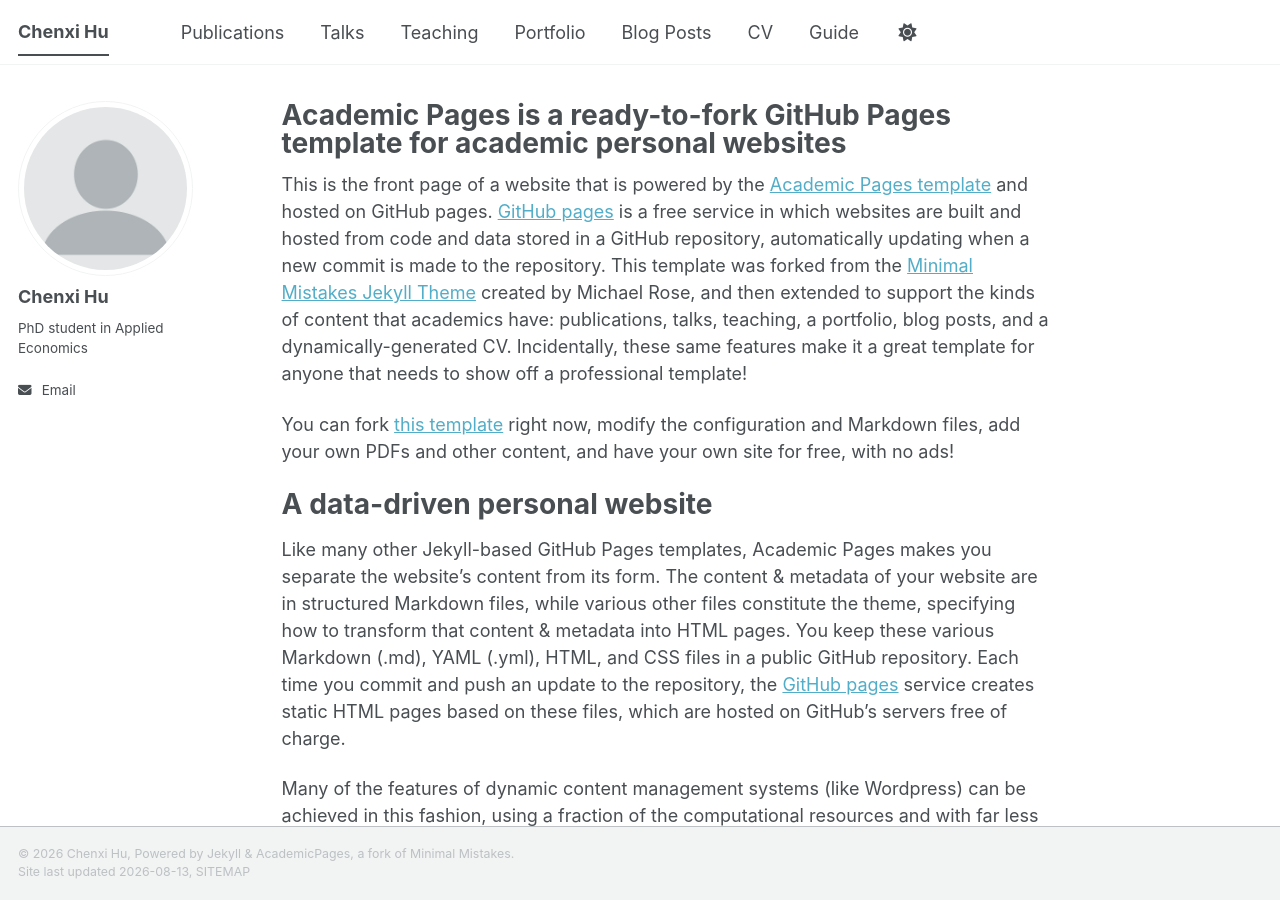
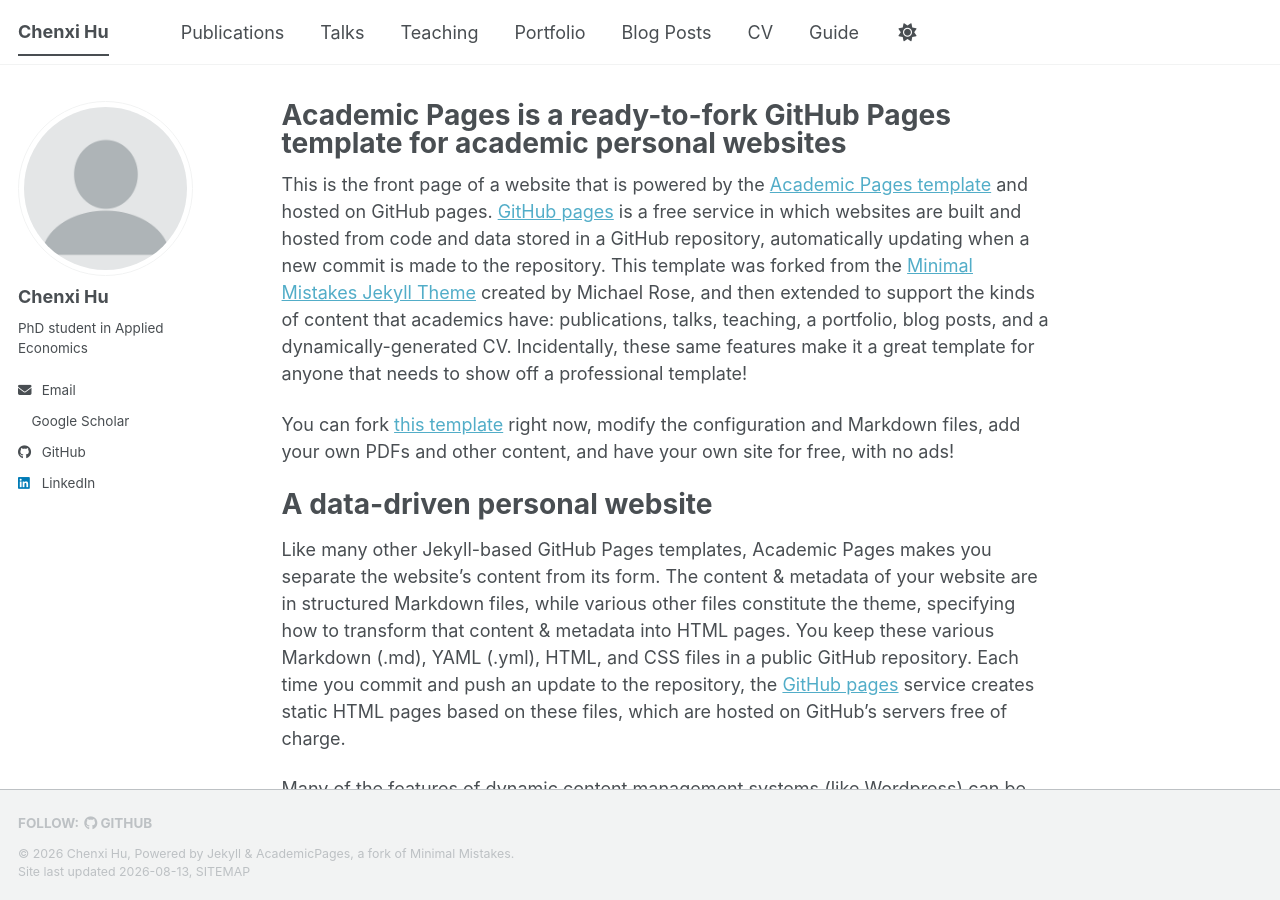
Before and after one commit to ChessiHu/ChessiHu.github.io, a Jekyll site: the page built from _pages/about.md, in a window 1280 px wide and 900 px high. Built offline with Jekyll 4.4.1, drawn with Linux system fonts in a browser that asks for light colours; a style sheet for code colours, icons or effects is not loaded; some of the changed lines change nothing that is shown.

Commit message:
Update _config.yml

```diff
--- a/_config.yml
+++ b/_config.yml
@@ -34,7 +34,7 @@
   # Academic websites
   academia         :
   arxiv            :
-  googlescholar    :    # <-- ADD your Scholar profile URL, or leave blank to hide the icon
+  googlescholar    :    https://scholar.google.com/citations?hl=en&user=sqOaekIAAAAJ
   inspire-hep      :
   impactstory      :
   orcid            :    # <-- ADD your ORCID URL if you have one
@@ -50,7 +50,7 @@
   bitbucket        :
   codepen          :
   dribbble         :
-  github           :    # <-- ADD your GitHub username if you want the icon shown
+  github           :    ChessiHu
   kaggle           :
   stackoverflow    :
 
@@ -65,7 +65,7 @@
   keybase          :
   instagram        :
   lastfm           :
-  linkedin         :    # <-- ADD just your LinkedIn username, not the full URL
+  linkedin         :    chenxi-hu-105072293
   mastodon         :
   medium           :
   pinterest        :
```
